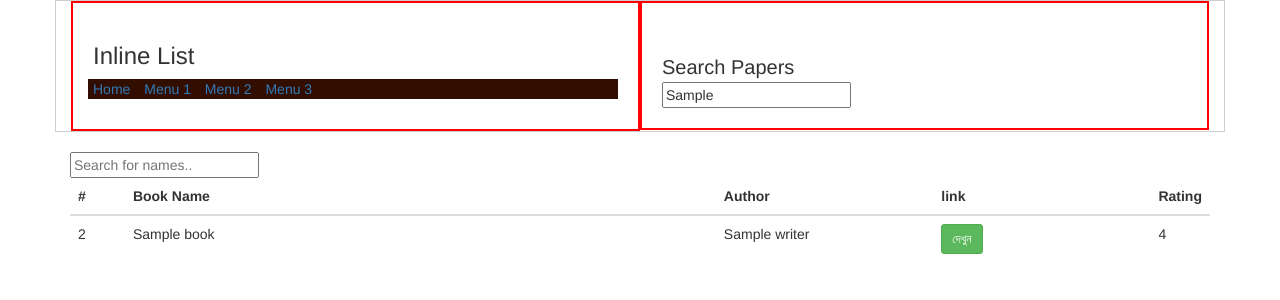
After one commit to sahed-n/bangla_books_scrapped, a Django app: template books/templates/show_paper_table_raw.html in a window 1280 px wide. The commit adds this page. Shown: the top 300 px of the page. Run offline with Django 3.2, Linux system fonts and the light colour scheme; the template is opened without the code that fills it: most values are stand-ins (such as "Sample title", 1, 10 or a date in 2020); some libraries are stand-ins or nearby versions.

Commit message:
paper show on going

```diff
--- /dev/null
+++ b/books/templates/show_paper_table_raw.html
@@ -0,0 +1,202 @@
+{% load bootstrap3 %}
+
+<!doctype html>
+<html>
+
+<head>
+    <title>List of Papers</title>
+    <link rel="stylesheet" href="https://maxcdn.bootstrapcdn.com/bootstrap/3.3.7/css/bootstrap.min.css"/>
+    <meta charset="utf-8">
+    <meta name="viewport" content="width=device-width, initial-scale=1">
+    <script src="https://ajax.googleapis.com/ajax/libs/jquery/3.6.4/jquery.min.js"></script>
+    <script src="https://maxcdn.bootstrapcdn.com/bootstrap/3.4.1/js/bootstrap.min.js"></script>
+    <style>
+        #top-list{
+            background: #310e00;
+        }
+        .menu-list {
+            width: 50%;
+            border: 2px solid red;
+            padding: 20px;
+            float : left;
+        }
+
+        .global-search {
+            width: 50%;
+            float: right;
+            padding: 20px;
+            padding-top : 50px;
+            border: 2px solid red;
+        }
+
+
+    </style>
+</head>
+
+
+<body>
+<div class="outer-container">
+    <div class="container" style="border:1px solid #cecece;">
+        <div class="menu-list">
+            <h3>Inline List</h3>
+            <ul class="list-inline" id="top-list">
+                <li><a href="#">Home</a></li>
+                <li><a href="#">Menu 1</a></li>
+                <li><a href="#">Menu 2</a></li>
+                <li><a href="#">Menu 3</a></li>
+            </ul>
+        </div>
+        <div class="global-search">
+            <form class="search" action="" method="get">
+                <span style="font-size:20px">Search Papers</span><br>
+                <input type="text" id="globalInput" name="q" placeholder="Search globally" title="Type in a name"
+                       value={{qq}}>
+            </form>
+        </div>
+    </div>
+
+    <div class="container">
+        <!--    {{ book_fields }}-->
+        <br>
+        <!--    {{ books }}-->
+        <input type="text" id="pageInput" onkeyup="searchFromInput()" placeholder="Search for names.."
+               title="Type in a name">
+
+        <div class="table-responsive" id="bookTable">
+            <table class="table table-hover">
+                <thead>
+                <tr>
+                    <th style="width:5%;">#</th>
+                    <th style="width:55%;">Book Name</th>
+                    <th style="width:20%;">Author</th>
+                    <th style="width:20%;">link</th>
+                    <th style="width:20%;">Rating</th>
+                </tr>
+                </thead>
+                <tbody>
+                {% for b in books %}
+                <tr>
+                    <td>{{ b.id|add:"1" }}</td>
+                    <td>{{ b.name }}</td>
+                    <td>{{ b.writer }}</td>
+<!--                    <td>{{ b.link }}</td>-->
+<!--                    <td><button type="button" class="btn btn-info btn-sm openPopup" data-toggle="modal" data-target="#paperViewModal">Open Paper</button></td>-->
+                    <td><a href="javascript:void(0)" onclick="paperShow( '{{ b.id }}' )" type="button" class="btn btn-success btn-sm text-white">
+                        দেখুন
+                        </a>
+                    </td>
+                    <td>{{ b.rating }}</td>
+                </tr>
+                {% endfor %}
+                </tbody>
+            </table>
+            <div class="modal fade" id="paperViewModal" role="dialog">
+                <div class="modal-dialog">
+
+                    <!-- Modal content-->
+                    <div class="modal-content" id="paperModalContent">
+                        <div class="modal-header">
+                            <button type="button" class="close" data-dismiss="modal">&times;</button>
+                            <h4 class="modal-title">Modal Header</h4>
+                        </div>
+                        <div class="modal-body">
+<!--                            <p>Some text in the modal.</p>-->
+
+                        </div>
+                        <div class="modal-footer">
+                            <button type="button" class="btn btn-default" data-dismiss="modal">Close</button>
+                        </div>
+                    </div>
+
+                </div>
+            </div>
+
+        </div>
+    </div>
+
+
+</div>
+
+<script>
+function searchFromInput() {
+  // Declare variables
+  var input, filter, table, tr, td, i, txtValue;
+  input = document.getElementById("pageInput");
+  filter = input.value.toUpperCase();
+  table = document.getElementById("bookTable");
+  tr = table.getElementsByTagName("tr");
+
+  // Loop through all table rows, and hide those who don't match the search query
+  for (i = 0; i < tr.length; i++) {
+    td = tr[i].getElementsByTagName("td")[1];
+    if (td) {
+      txtValue = td.textContent || td.innerText;
+      if (txtValue.toUpperCase().indexOf(filter) > -1) {
+        tr[i].style.display = "";
+      } else {
+        tr[i].style.display = "none";
+      }
+    }
+  }
+
+
+}
+
+function paperShow(id) {
+    showUrl = "paper/" + id;
+    $.get(showUrl, function(data) {
+        console.log(data);
+        $('#paperViewModal #paperModalContent').html('<embed src="' + data.paper_path + '" type="application/pdf" width="50%" height="500px" />');
+        $('#paperViewModal').modal('show');
+    });
+}
+
+<!--function paperShow(id){-->
+<!--    showUrl = "papers/"+id;-->
+<!--    console.log(showUrl);-->
+<!--}-->
+
+<!--function paperShow(id){-->
+
+<!--    showUrl = "paper/"+id;-->
+<!--    $.get(showUrl, function(data){-->
+<!--    console.log(data);-->
+<!--    $('#paperViewModal #paperModalContent').html(data.paper_path);-->
+<!--    $('#paperViewModal').modal('show');-->
+<!--});-->
+
+<!--&lt;!&ndash;    $('#paperModalContent').html(showUrl);&ndash;&gt;-->
+<!--&lt;!&ndash;    $('#paperViewModal').modal('show');&ndash;&gt;-->
+
+<!--}-->
+
+<!--$(document).ready(function(){-->
+<!--    $('.openPopup').on('click',function(){-->
+<!--        var dataURL = $(this).attr('data-href');-->
+<!--        $('.modal-body').load(dataURL,function(){-->
+<!--            $('#myModal').modal({show:true});-->
+<!--        });-->
+<!--    });-->
+<!--});-->
+
+<!--function highlightSearched(){-->
+<!--    const $box = document.getElementById('bookTable');-->
+<!--    const $search = document.getElementById('pageInput');-->
+
+<!--    $search.addEventListener('input', (event) => {-->
+<!--      const searchText = event.target.value;-->
+<!--      const regex = new RegExp(searchText, 'gi');-->
+
+<!--      let text = $box.innerHTML;-->
+<!--      text = text.replace(/(<mark class="highlight">|<\/mark>)/gim, '');-->
+
+<!--      const newText = text.replace(regex, '<mark class="highlight">$&</mark>');-->
+<!--      $box.innerHTML = newText;-->
+<!--    });-->
+<!--}-->
+
+</script>
+
+</body>
+
+</html>
--- a/books/urls.py
+++ b/books/urls.py
@@ -5,5 +5,7 @@ urlpatterns = [
     path('books/', views.BookTableView.as_view()),
     path('', views.bookhome),
     path('booklist/', views.showbooks),
-    path('booktable/', views.showbooksrawtable),
+    path('booktable/', views.showBooksRawTable),
+    path('papertable/', views.showPapersRawTable),
+    path('papertable/paper/<str:paper_id>',views.getPaper)
 ]
```
Also changed, not shown: books/templates/show_book_table_raw.html (+54 -7 lines), books/views.py (+28 -4 lines).
